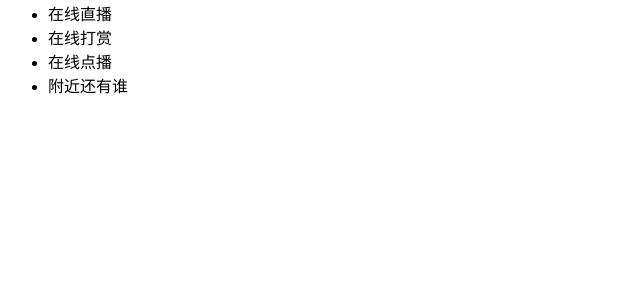
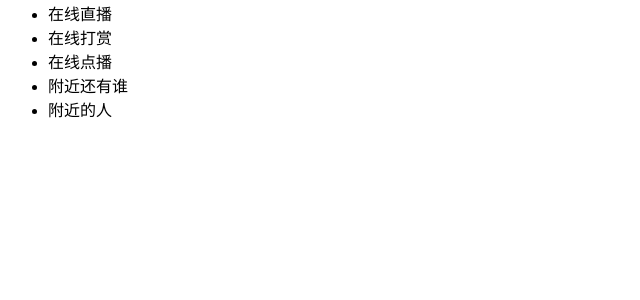
Before and after one commit to xiao380/zzhot, a Django app: page /index/ in a window 1280 px wide. Shown: the part 270-570 px from the top of the page, without its empty margins (0-640 px from the left). Run offline with Django 3.2, Linux system fonts and the light colour scheme.

Commit message:
加上附近的人

```diff
--- a/templates/index.html
+++ b/templates/index.html
@@ -17,6 +17,8 @@
     <li>在线打赏</li>
     <li>在线点播</li>
     <li>附近还有谁</li>
+    <li>附近的人</li>
+
 </ul>
 
 
```
